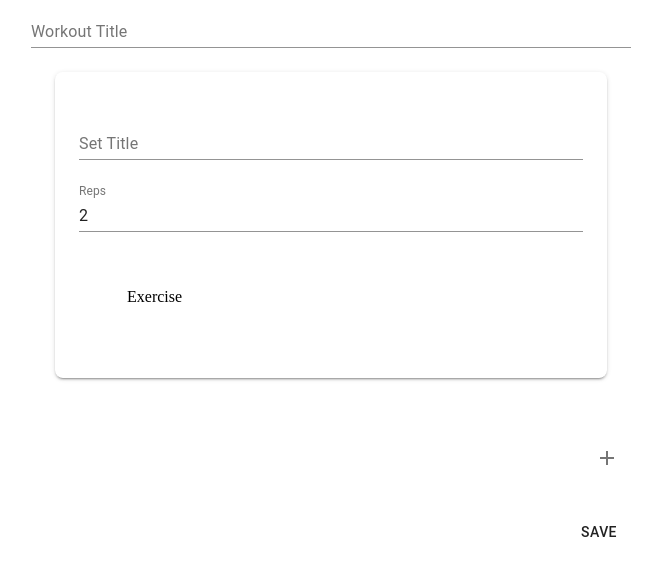
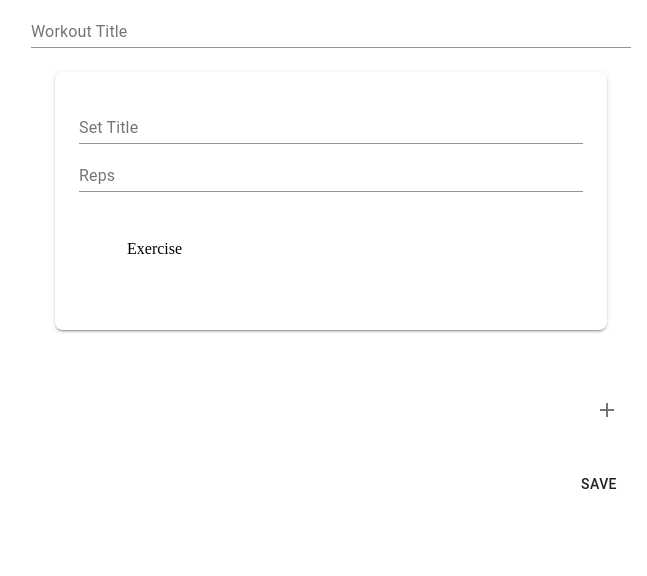
Before and after one commit to JNotelddim/timer-web, a React (Create React App) app: page /new-workout in a window 1280 px wide. Both pictures are taken after a click on the button 916 px from the left and 104 px from the top of the page. Shown: the top 576 px of the page, without its empty margins (309-956 px from the left). Built offline with nearby package versions, Linux system fonts and the light colour scheme.

Commit message:
Refactor WorkoutSets to use redux-form fields

```diff
--- a/src/components/partials/WorkoutForm/WorkoutForm.tsx
+++ b/src/components/partials/WorkoutForm/WorkoutForm.tsx
@@ -5,13 +5,19 @@ import { Add } from "@material-ui/icons";
 
 import { INewSet, INewWorkout, INewExercise } from "src/types";
 import TextFieldInput from "src/components/partials/WorkoutForm/components/TextFieldInput";
+import WorkoutSet from "./components/WorkoutSet";
+
+let inc = 1;
+const getId = () => (inc++).toString();
 
 const initialExercise: INewExercise = {
+  id: getId(),
   reps: 6,
   duration: 60,
 };
 
 const initialSet: INewSet = {
+  id: getId(),
   title: "",
   reps: 2,
   exercises: [{ ...initialExercise }],
@@ -39,12 +45,35 @@ const WorkoutForm = () => {
     // debugger;
   };
 
+  // const setWorkoutSets = (updatedSets: Array<INewSet>) => {
+  //   setWorkout({ ...workout, sets: updatedSets });
+  // };
+
+  const addWorkoutSet = (set: INewSet) => {
+    setWorkout({
+      ...workout,
+      sets: [...workout.sets, { ...initialSet, id: getId() }],
+    });
+  };
+
+  const updateWorkoutSet = (set: INewSet) => {
+    const updatedSets = [...workout.sets.filter((s) => s.id !== set.id), set];
+    console.log(
+      `Sets len, before: ${workout.sets.length}, after: ${workout.sets.length}`
+    );
+    setWorkout({
+      ...workout,
+      // sets: [...workout.sets.filter((s) => s.id !== set.id), set],
+      sets: updatedSets,
+    });
+  };
+
   return (
     <form onSubmit={handleSubmit}>
       <Box display="flex" flexDirection="column" maxWidth={600} margin="auto">
         <Field
           label="Workout Title"
-          name="title"
+          name="workout-title"
           value={title}
           type="text"
           component={TextFieldInput}
@@ -55,38 +84,13 @@ const WorkoutForm = () => {
 
         {sets &&
           sets.length > 0 &&
-          sets.map((set, index) => (
-            <Box
-              key={set.title || index}
-              boxShadow={2}
-              borderRadius={8}
-              margin={3}
-              padding={3}
-              display="flex"
-              flexDirection="column"
-            >
-              <TextField
-                label="Set Title"
-                margin="normal"
-                value={set.title}
-                onChange={(event) => {
-                  set.title = event.target.value;
-                }}
-              />
-              <TextField
-                label="Reps"
-                value={set.reps}
-                type="number"
-                margin="normal"
-                onChange={(event: ChangeEvent<HTMLInputElement>) => {
-                  // set.reps = event.currentTarget.value;
-                }}
-              />
-
-              {set.exercises &&
-                set.exercises.length > 0 &&
-                set.exercises.map((exercise) => <Box margin={6}>Exercise</Box>)}
-            </Box>
+          sets.map((set) => (
+            <WorkoutSet
+              key={set.id}
+              set={set}
+              addWorkoutSet={addWorkoutSet}
+              updateWorkoutSet={updateWorkoutSet}
+            />
           ))}
 
         <Box display="flex" alignSelf="flex-end" my={4}>
@@ -94,7 +98,7 @@ const WorkoutForm = () => {
             onClick={() => {
               setWorkout({
                 ...workout,
-                sets: [...workout.sets, { ...initialSet }],
+                sets: [...workout.sets, { ...initialSet, id: getId() }],
               });
             }}
           >
--- a/src/components/partials/WorkoutForm/components/TextFieldInput.tsx
+++ b/src/components/partials/WorkoutForm/components/TextFieldInput.tsx
@@ -3,8 +3,18 @@ import { TextField } from "@material-ui/core";
 
 import { InputField } from "src/types";
 
-const TextFieldInput = ({ input: { value, onChange }, label }: InputField) => (
-  <TextField label={label} fullWidth value={value} onChange={onChange} />
+const TextFieldInput = ({
+  input: { value, onChange },
+  label,
+  type,
+}: InputField) => (
+  <TextField
+    label={label}
+    fullWidth
+    value={value}
+    onChange={onChange}
+    type={type}
+  />
 );
 
 export default TextFieldInput;
--- /dev/null
+++ b/src/components/partials/WorkoutForm/components/WorkoutSet.tsx
@@ -0,0 +1,79 @@
+import React, { ChangeEvent, SetStateAction } from "react";
+import { Box } from "@material-ui/core";
+import { Field } from "redux-form";
+
+import { INewSet, INewWorkout } from "src/types";
+import TextFieldInput from "./TextFieldInput";
+
+type SetProps = {
+  set: INewSet;
+  addWorkoutSet: (set: INewSet) => void;
+  updateWorkoutSet: (set: INewSet) => void;
+};
+
+const WorkoutSet = ({ set, addWorkoutSet, updateWorkoutSet }: SetProps) => {
+  return (
+    <Box
+      boxShadow={2}
+      borderRadius={8}
+      margin={3}
+      padding={3}
+      display="flex"
+      flexDirection="column"
+    >
+      <Field
+        label="Set Title"
+        name={`set-${set.id}-title`}
+        value={set.title}
+        onChange={(event: ChangeEvent<HTMLInputElement>) =>
+          updateWorkoutSet({ ...set, title: event.currentTarget.value })
+        }
+        component={TextFieldInput}
+      />
+
+      {/* <TextField
+        label="Set Title"
+        margin="normal"
+        value={set.title}
+        onChange={(event) => {
+          set.title = event.target.value;
+        }}
+      /> */}
+
+      <Field
+        label="Reps"
+        name={`set-${set.id}-reps`}
+        value={set.reps}
+        type="number"
+        onChange={(event: ChangeEvent<HTMLInputElement>) => {
+          const numericalValue: number = Number.parseInt(
+            event.currentTarget.value
+          );
+
+          updateWorkoutSet({ ...set, reps: numericalValue });
+        }}
+        component={TextFieldInput}
+      />
+
+      {/* <TextField
+        label="Reps"
+        value={set.reps}
+        type="number"
+        margin="normal"
+        onChange={(event: ChangeEvent<HTMLInputElement>) => {
+          // set.reps = event.currentTarget.value;
+        }}
+      /> */}
+
+      {set.exercises &&
+        set.exercises.length > 0 &&
+        set.exercises.map((exercise) => (
+          <Box key={exercise.id} margin={6}>
+            Exercise
+          </Box>
+        ))}
+    </Box>
+  );
+};
+
+export default WorkoutSet;
--- a/src/types.ts
+++ b/src/types.ts
@@ -31,10 +31,12 @@ export type InputField = {
     value: any;
     onChange: (event: ChangeEvent<HTMLInputElement>) => void;
   };
+  type: string;
 };
 
 // Workout Form ~ new workout creation types -- less strict
 export interface INewExercise {
+  id: string;
   order?: number;
   title?: string;
   description?: string;
@@ -43,6 +45,7 @@ export interface INewExercise {
 }
 
 export interface INewSet {
+  id: string;
   title?: string;
   reps?: number;
   exercises: INewExercise[];
```
